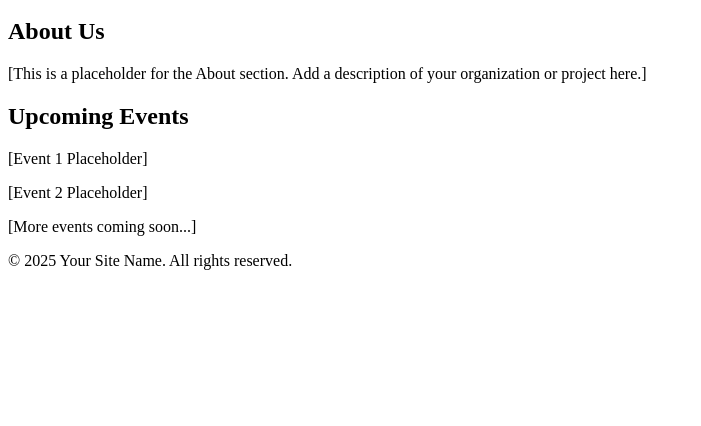
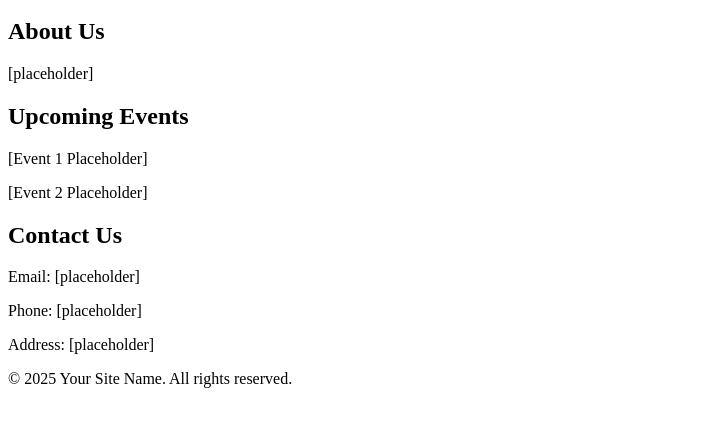
Before and after one commit to Dantte2/connectproject, a plain HTML site: page index.html in a window 1280 px wide. Shown: the part 46-472 px from the top of the page, without its empty margins (0-701 px from the left). Drawn offline with Linux system fonts and the light colour scheme.

Commit message:
basic html

```diff
--- a/index.html
+++ b/index.html
@@ -3,9 +3,10 @@
 <head>
   <meta charset="UTF-8" />
   <meta name="viewport" content="width=device-width, initial-scale=1.0" />
-  <title>document</title>
+  <title>project</title>
 </head>
 <body>
+
   <header class="navbar">
     <div class="nav-logo">[Logo]</div>
     <nav class="nav-links">
@@ -14,17 +15,24 @@
       <a href="#contact">Contact</a>
     </nav>
   </header>
+
   <main>
     <section id="about" class="section-about">
       <h2>About Us</h2>
-      <p>[This is a placeholder for the About section. Add a description of your organization or project here.]</p>
+      <p>[placeholder]</p>
     </section>
 
     <section id="events" class="section-events">
       <h2>Upcoming Events</h2>
       <p>[Event 1 Placeholder]</p>
       <p>[Event 2 Placeholder]</p>
-      <p>[More events coming soon...]</p>
+    </section>
+
+    <section id="contact" class="section-contact">
+      <h2>Contact Us</h2>
+      <p>Email: [placeholder]</p>
+      <p>Phone: [placeholder]</p>
+      <p>Address: [placeholder]</p>
     </section>
 
   </main>
```
